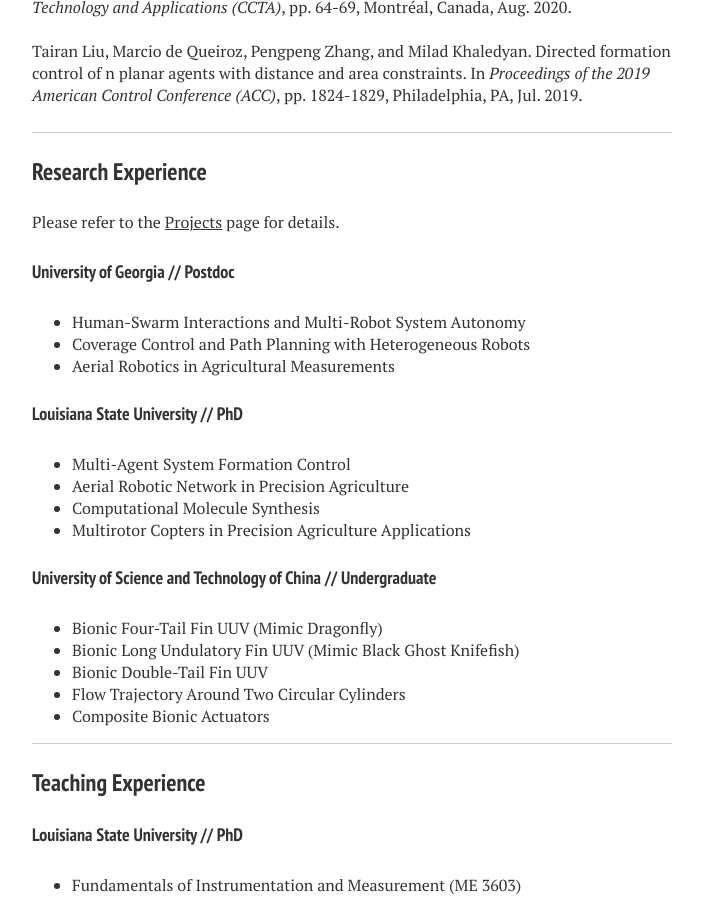
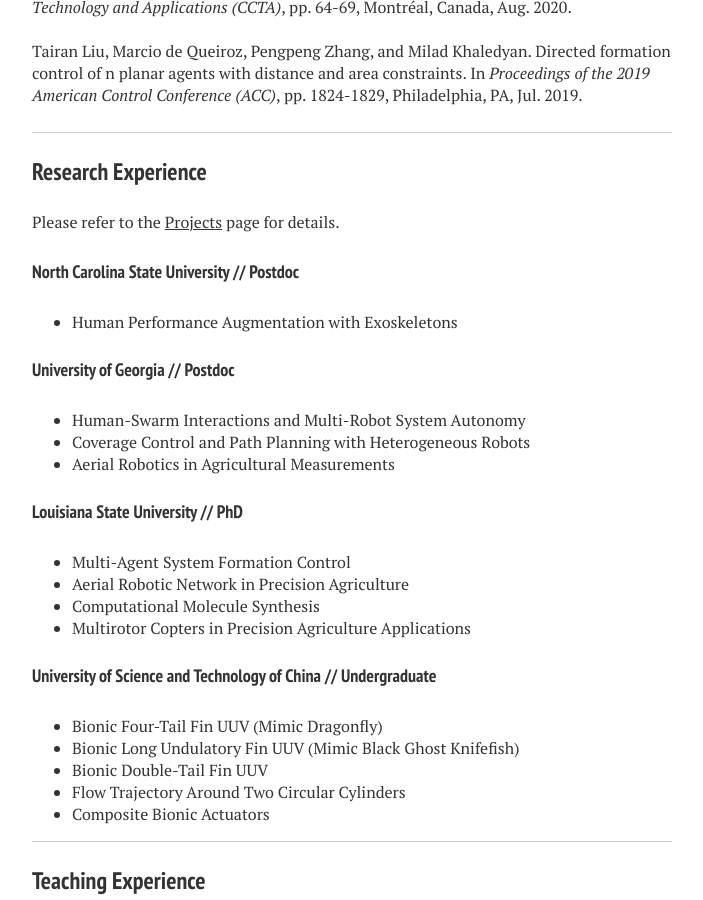
Before and after one commit to liutairan/liutairan.github.io, a Jekyll site: the page built from cv.md, in a window 1280 px wide and 900 px high, scrolled down 2261 px. Shown: the whole window, without its empty margins (288-991 px from the left). Built offline with Jekyll 4.4.1, drawn with Linux system fonts in a browser that asks for light colours; nearby versions of some CDN libraries.

Commit message:
Update cv.md

```diff
--- a/cv.md
+++ b/cv.md
@@ -102,6 +102,9 @@
 
 Please refer to the <a href="https://liutairan.github.io/projects/" target="_blank"><u>Projects</u></a> page for details.
 
+####  North Carolina State University // Postdoc
+* Human Performance Augmentation with Exoskeletons
+
 #### University of Georgia // Postdoc
 * Human-Swarm Interactions and Multi-Robot System Autonomy
 * Coverage Control and Path Planning with Heterogeneous Robots
```
